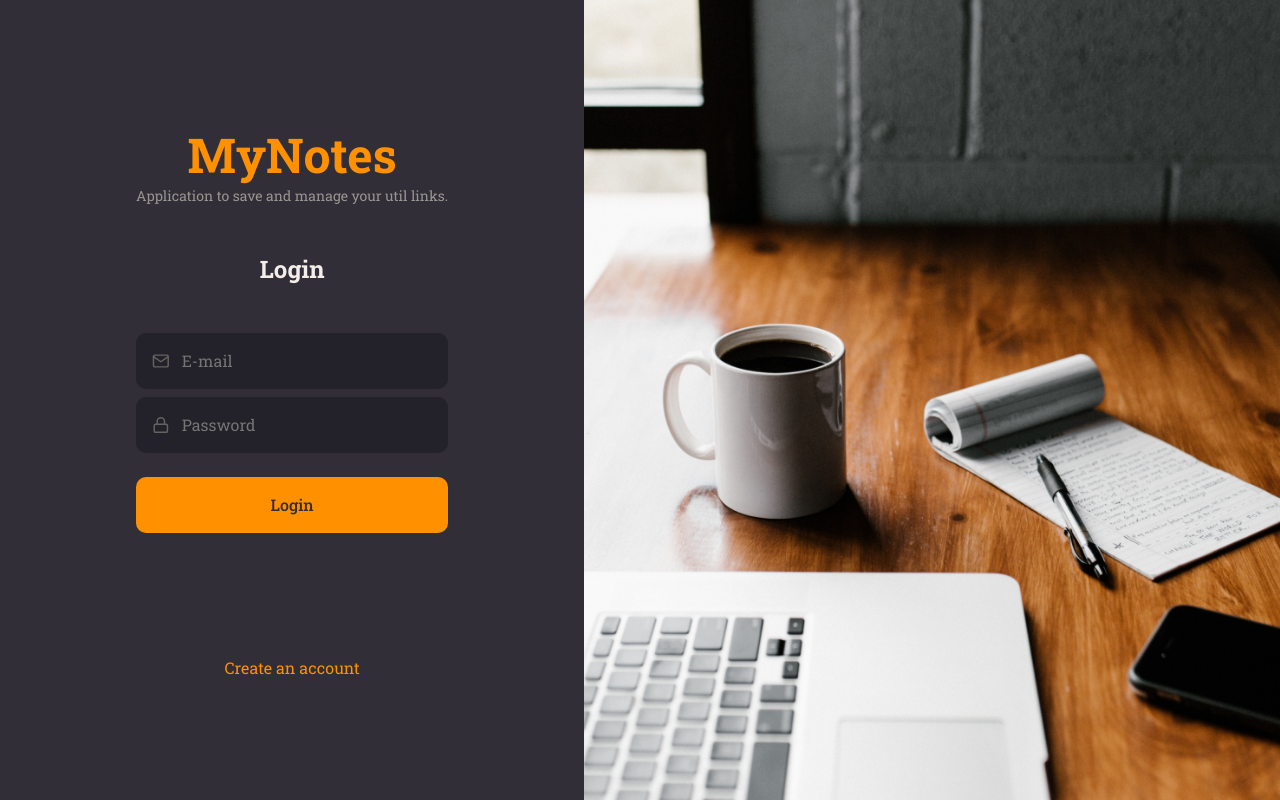
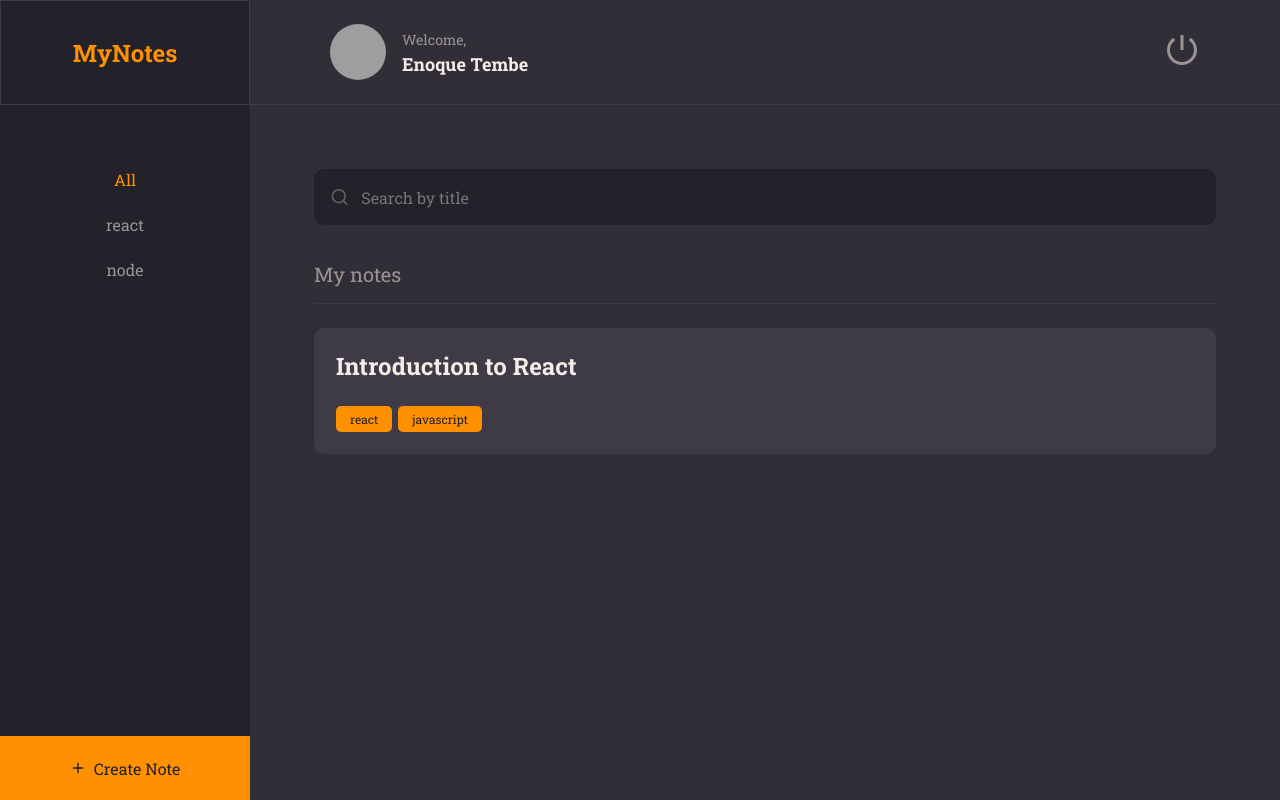
Before and after one commit to enoquetembe/MyNotes, a React (Vite) app in the folder web/: page / in a window 1280 px wide. Built offline with nearby package versions, Linux system fonts and the light colour scheme; grey boxes are pictures that could not be loaded.

Commit message:
navigation

```diff
--- a/web/src/components/Header/index.jsx
+++ b/web/src/components/Header/index.jsx
@@ -4,7 +4,7 @@ import { RiShutDownLine }  from 'react-icons/ri'
 export function Header() {
   return(
     <Container>
-      <Profile>
+      <Profile to='/profile'>
         <img src="https://github.com/enoquetembe.png" alt="user's pic" />
 
         <div>
--- a/web/src/components/Header/styles.js
+++ b/web/src/components/Header/styles.js
@@ -1,3 +1,4 @@
+import { Link } from 'react-router-dom'
 import styled from 'styled-components'
 
 export const Container = styled.header`
@@ -12,7 +13,7 @@ export const Container = styled.header`
   grid-area: header;
 `
 
-export const Profile = styled.div`
+export const Profile = styled(Link)`
   display: flex;
   align-items: center;
   gap: 1.6rem;
--- a/web/src/pages/Home/index.jsx
+++ b/web/src/pages/Home/index.jsx
@@ -41,7 +41,7 @@ export function Home() {
         </Section>
       </Content>
 
-      <NewNote>
+      <NewNote to='/new'>
         <FiPlus/>
         Create Note
       </NewNote>
--- a/web/src/pages/Home/styles.js
+++ b/web/src/pages/Home/styles.js
@@ -1,3 +1,4 @@
+import { Link } from 'react-router-dom'
 import styled from 'styled-components'
 
 export const Container = styled.div`
@@ -54,9 +55,10 @@ export const Content = styled.div`
   overflow-y: auto;
 `
 
-export const NewNote = styled.button`
+export const NewNote = styled(Link)`
   grid-area: newnote;
   background-color: ${({ theme }) => theme.COLORS.ORANGE};
+  color:${({ theme }) => theme.COLORS.BACKGROUND_900};
 
   display: flex;
   justify-content: center;
--- a/web/src/pages/New/index.jsx
+++ b/web/src/pages/New/index.jsx
@@ -1,3 +1,4 @@
+import { Link } from 'react-router-dom'
 import { Container, Form } from './styles'
 
 import { Header } from '../../components/Header'
@@ -16,7 +17,7 @@ export function New() {
         <Form>
           <header>
             <h1>Create Note</h1>
-            <a href="/">back</a>
+            <Link to='/'>back</Link>
           </header>
 
           <Input
--- a/web/src/pages/Profile/index.jsx
+++ b/web/src/pages/Profile/index.jsx
@@ -1,3 +1,5 @@
+import { Link } from 'react-router-dom'
+
 import { Container, Form, Avatar } from './styles'
 import { FiArrowLeft, FiUser, FiMail, FiLock, FiCamera  } from 'react-icons/fi'
 
@@ -8,9 +10,9 @@ export function Profile() {
   return(
     <Container>
       <header>
-        <a href='/'>
+        <Link to='/'>
           <FiArrowLeft/>
-       </a>
+       </Link>
       </header>
 
       <Form>
--- a/web/src/pages/SignIn/index.jsx
+++ b/web/src/pages/SignIn/index.jsx
@@ -1,3 +1,4 @@
+import { Link } from 'react-router-dom'
 import { Container, Form, BackgroundImg } from './styles'
 import { FiMail, FiLock } from 'react-icons/fi'
 
@@ -25,7 +26,7 @@ export function SignIn() {
 
         <Button title='Login'/>
 
-        <a href="#">Create an account</a>
+        <Link to='/register'>Create an account</Link>
       </Form>
 
       <BackgroundImg/>
--- a/web/src/pages/SignUp/index.jsx
+++ b/web/src/pages/SignUp/index.jsx
@@ -1,3 +1,5 @@
+import { Link } from "react-router-dom"
+
 import { Container, Form, BackgroundImg } from "./styles"
 import { FiMail, FiLock, FiUser } from "react-icons/fi"
 
@@ -32,7 +34,7 @@ export function SignUp() {
 
         <Button title="Register" />
 
-        <a href="#">Back to login</a>
+        <Link to='/'>Back to login</Link>
       </Form>
     </Container>
   )
--- a/web/src/routes/index.jsx
+++ b/web/src/routes/index.jsx
@@ -6,7 +6,7 @@ import { AuthRoutes } from './auth.routes'
 export function Routes() {
   return (
     <BrowserRouter>
-      <AuthRoutes/>
+      <AppRoutes/>
     </BrowserRouter>
   )
 }
```
